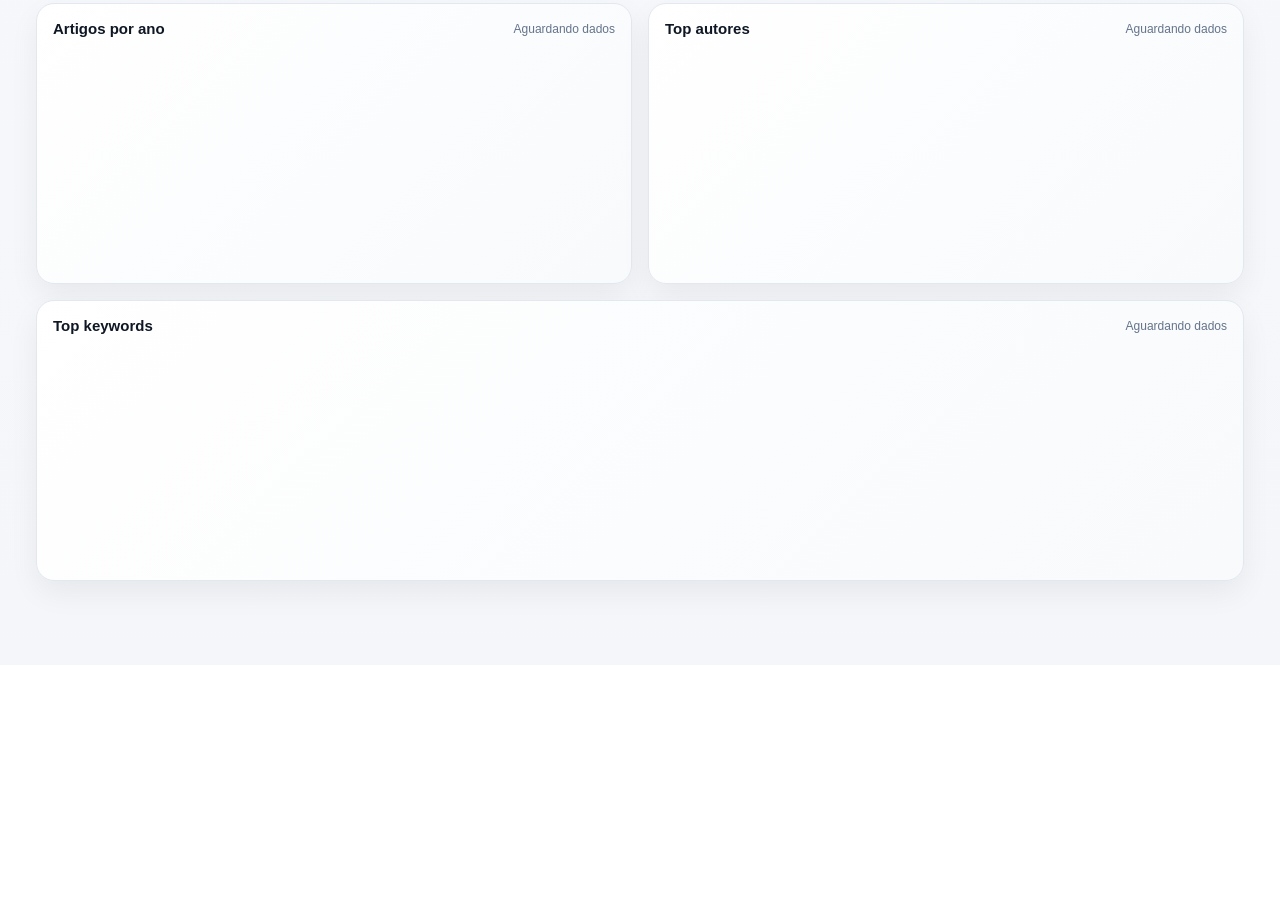
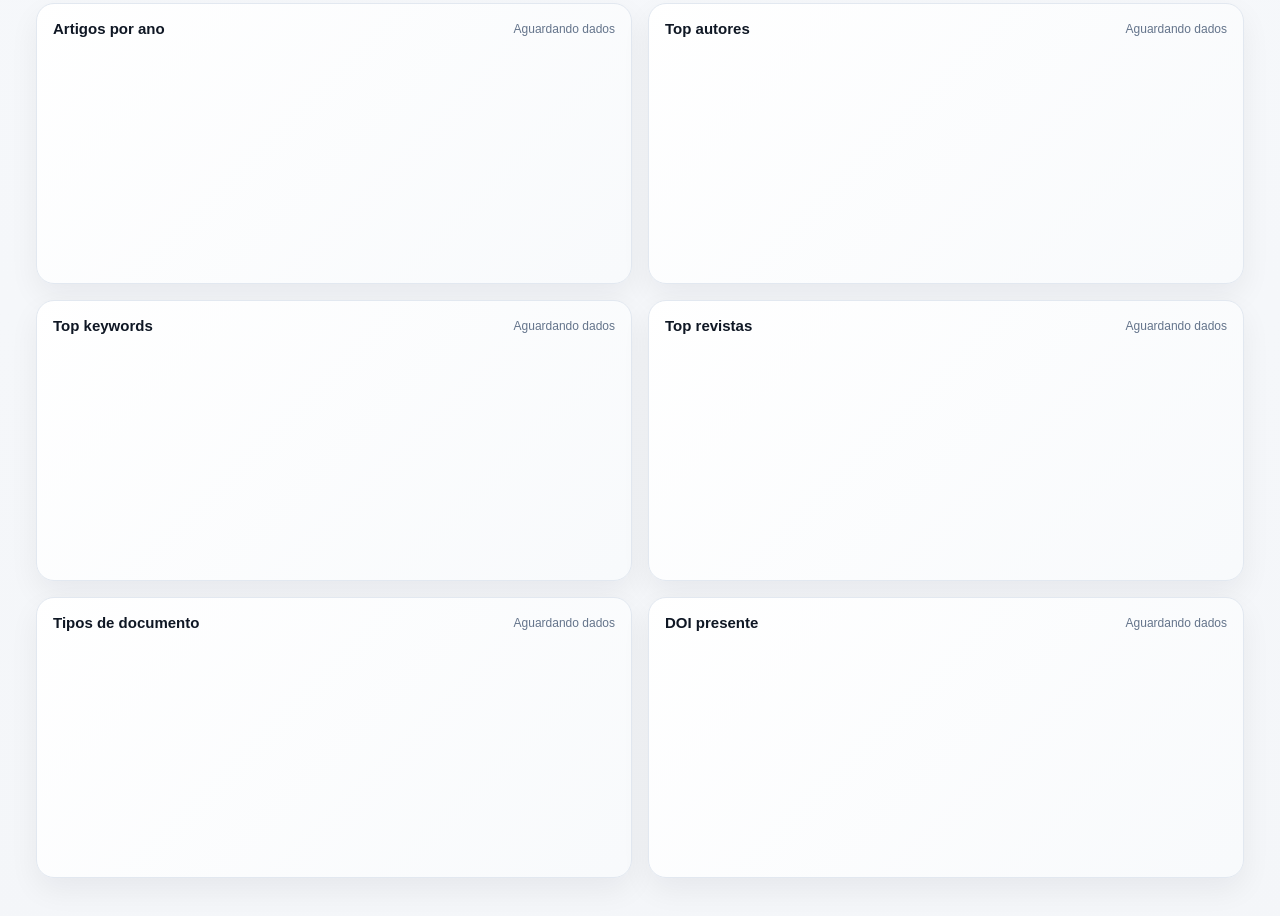
Before and after one commit to NanSP/analise_de_dados, a website: page index.html in a window 1280 px wide. Shown: the part 354-1270 px from the top of the page. Before the commit the page ends 1019 px from the top, so only its background shows below. Drawn offline with Linux system fonts and the light colour scheme.

Commit message:
index update
Co-Authored-By: Nubiaavelino <176088087+Nubiaavelino@users.noreply.github.com>

```diff
--- a/index.html
+++ b/index.html
@@ -91,7 +91,7 @@
           ></svg>
         </div>
 
-        <div class="chart-card wide-card">
+        <div class="chart-card">
           <div class="chart-head">
             <h3>Top keywords</h3>
             <span id="keywordSummary">Aguardando dados</span>
@@ -102,6 +102,48 @@
             viewBox="0 0 420 220"
             role="img"
             aria-label="Gráfico de keywords"
+          ></svg>
+        </div>
+
+        <div class="chart-card">
+          <div class="chart-head">
+            <h3>Top revistas</h3>
+            <span id="journalSummary">Aguardando dados</span>
+          </div>
+          <svg
+            id="journalChart"
+            class="chart-svg"
+            viewBox="0 0 420 220"
+            role="img"
+            aria-label="Gráfico de revistas"
+          ></svg>
+        </div>
+
+        <div class="chart-card">
+          <div class="chart-head">
+            <h3>Tipos de documento</h3>
+            <span id="typeSummary">Aguardando dados</span>
+          </div>
+          <svg
+            id="typeChart"
+            class="chart-svg"
+            viewBox="0 0 420 220"
+            role="img"
+            aria-label="Gráfico de tipos de documento"
+          ></svg>
+        </div>
+
+        <div class="chart-card">
+          <div class="chart-head">
+            <h3>DOI presente</h3>
+            <span id="doiSummary">Aguardando dados</span>
+          </div>
+          <svg
+            id="doiChart"
+            class="chart-svg"
+            viewBox="0 0 420 220"
+            role="img"
+            aria-label="Gráfico de presença de DOI"
           ></svg>
         </div>
       </section>
```
